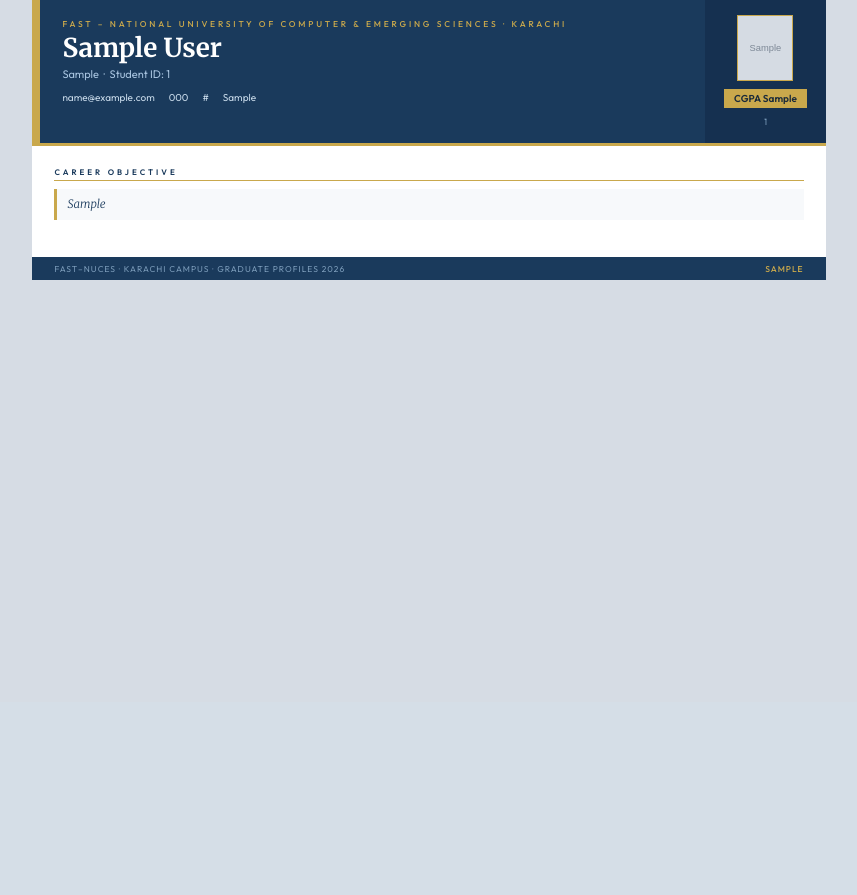
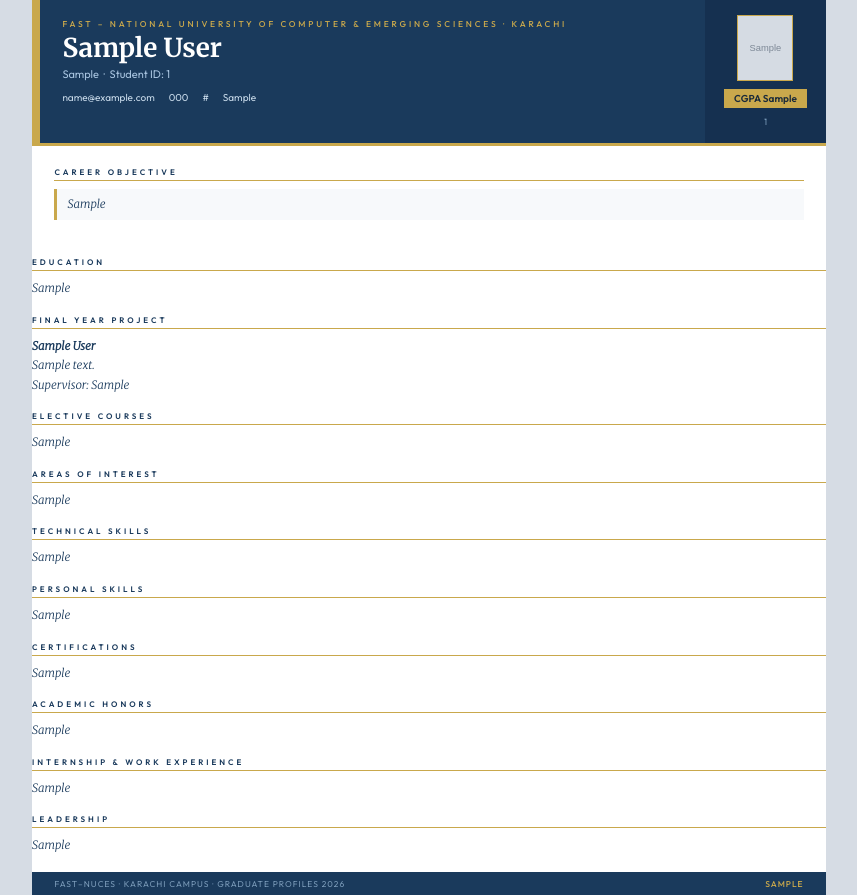
Before and after one commit to alisha-develops/fast-grad-cvs, a FastAPI app: page /admin/preview/1 in a window 1280 px wide. Shown: the part 98-993 px from the top of the page, without its empty margins (211-1068 px from the left). Before the commit the page ends 378 px from the top, so only its background shows below. Run offline with FastAPI, Linux system fonts and the light colour scheme; the visitor is signed in with stand-in values (Sample User, id 1); tables that the repository leaves empty hold one stand-in row (values such as "Sample post"); grey boxes marked "Sample" are stand-in pictures; parts of the project's set-up code (start-up, migrations or seed data) failed here and were passed over.

Commit message:
add education, project, skills, and experience sections to CV preview

```diff
--- a/backend/templates/preview.html
+++ b/backend/templates/preview.html
@@ -59,6 +59,57 @@
             </div>
             {% endif %}
         </div>
+        <div class="section">
+            <p class="sec-title">Education</p>
+            <p class="obj-text">{{ student.education }}</p>
+        </div>
+
+        <div class="section">
+            <p class="sec-title">Final Year Project</p>
+            <p class="obj-text"><strong>{{ student.fyp_title }}</strong></p>
+            <p class="obj-text">{{ student.fyp_desc }}</p>
+            <p class="obj-text">Supervisor: {{ student.fyp_supervisor }}</p>
+        </div>
+
+        <div class="section">
+            <p class="sec-title">Elective Courses</p>
+            <p class="obj-text">{{ student.elective_courses }}</p>
+        </div>
+
+        <div class="section">
+            <p class="sec-title">Areas of Interest</p>
+            <p class="obj-text">{{ student.areas_of_interest }}</p>
+        </div>
+
+        <div class="section">
+            <p class="sec-title">Technical Skills</p>
+            <p class="obj-text">{{ student.technical_skills }}</p>
+        </div>
+
+        <div class="section">
+            <p class="sec-title">Personal Skills</p>
+            <p class="obj-text">{{ student.personal_skills }}</p>
+        </div>
+
+        <div class="section">
+            <p class="sec-title">Certifications</p>
+            <p class="obj-text">{{ student.certifications }}</p>
+        </div>
+
+        <div class="section">
+            <p class="sec-title">Academic Honors</p>
+            <p class="obj-text">{{ student.honors }}</p>
+        </div>
+
+        <div class="section">
+            <p class="sec-title">Internship &amp; Work Experience</p>
+            <p class="obj-text">{{ student.internship }}</p>
+        </div>
+
+        <div class="section">
+            <p class="sec-title">Leadership</p>
+            <p class="obj-text">{{ student.leadership }}</p>
+        </div>
 
         <div class="footer">
             <span class="footer-left">FAST–NUCES · KARACHI CAMPUS · GRADUATE PROFILES 2026</span>
```
Also changed, not shown: README.md.
